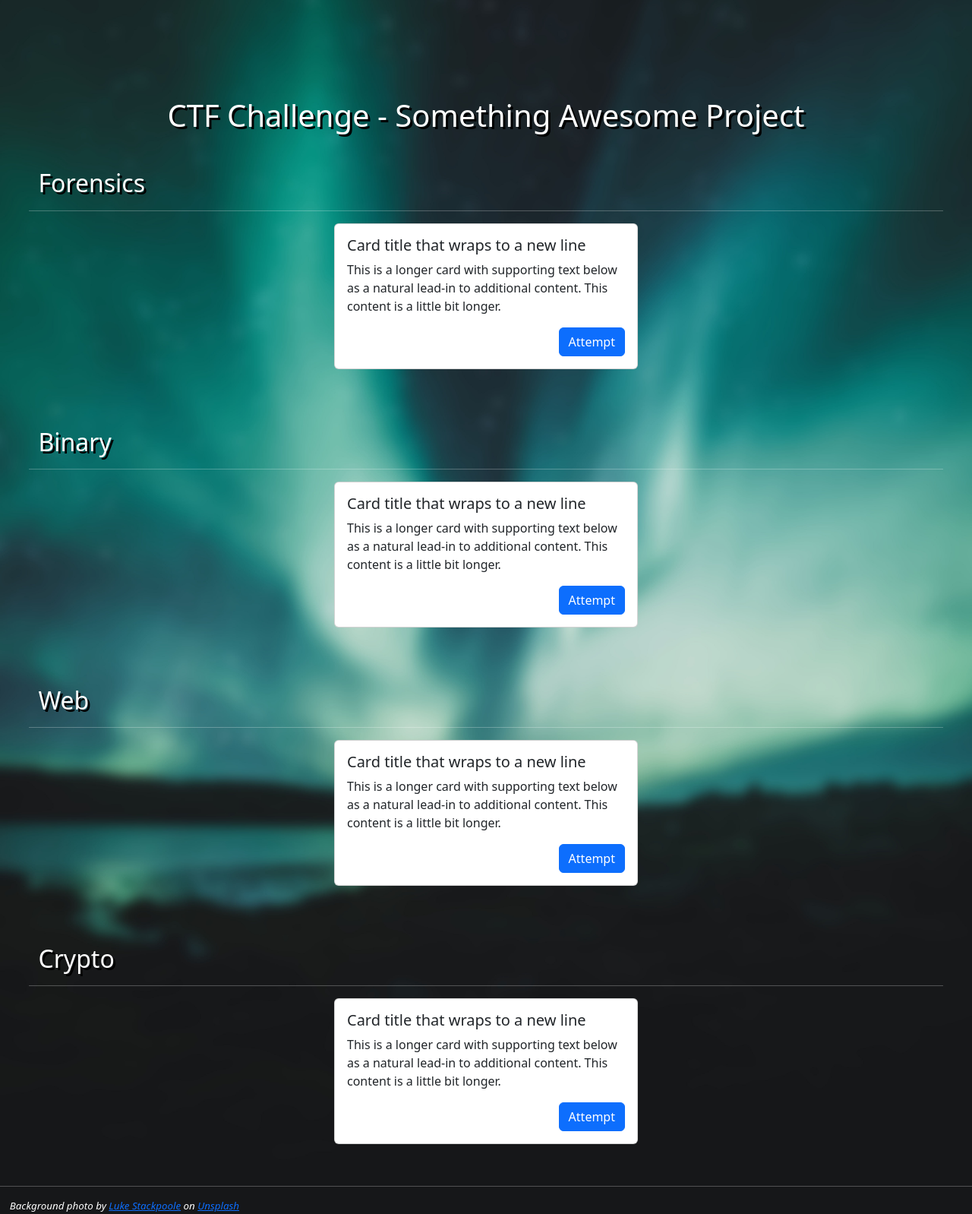
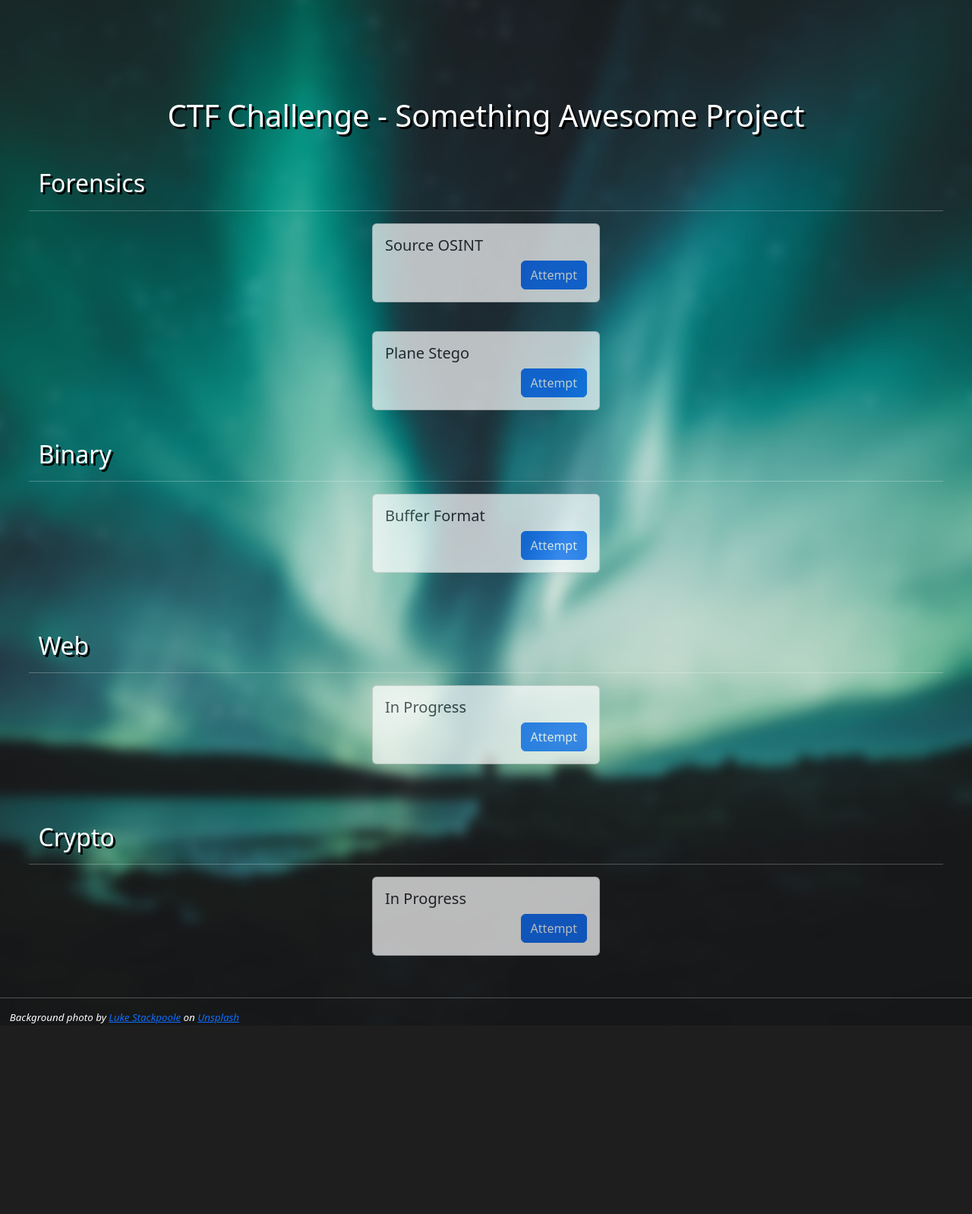
Before and after one commit to Wolfdragon24/comp6841-project, a Flask app: page / in a window 1280 px wide. Shown: the part 56-1654 px from the top of the page at 76% size. After the commit the page ends 1403 px from the top, so only its background shows below. Run offline with Flask 3, Linux system fonts and the light colour scheme; parts of the project's set-up code (start-up, migrations or seed data) failed here and were passed over; some libraries are stand-ins or nearby versions.

Commit message:
Appended initial challenges

```diff
--- a/templates/index.html
+++ b/templates/index.html
@@ -19,7 +19,8 @@
       }
 
       .ctf-card {
-        width: 400px;
+        width: 300px;
+        opacity: 0.7;
       }
 
       .navbar-brand {
@@ -70,13 +71,22 @@
       <div class="card-columns d-flex justify-content-center">
         <div class="card ctf-card">
             <div class="card-body">
-              <h5 class="card-title">Card title that wraps to a new line</h5>
-              <p class="card-text">This is a longer card with supporting text below as a natural lead-in to additional content. This content is a little bit longer.</p>
-              <button type="button" class="btn btn-primary d-flex float-end" data-toggle="modal" data-target="#challengeModal" data-challenge="test">Attempt</button>
+              <h5 class="card-title">Source OSINT</h5>
+              <button type="button" class="btn btn-primary d-flex float-end" data-toggle="modal" data-target="#challengeModal" data-challenge="osint">Attempt</button>
             </div>
         </div>
       </div>
     </div>
+
+    <div class="card-columns d-flex justify-content-center">
+      <div class="card ctf-card">
+          <div class="card-body">
+            <h5 class="card-title">Plane Stego</h5>
+            <button type="button" class="btn btn-primary d-flex float-end" data-toggle="modal" data-target="#challengeModal" data-challenge="stego">Attempt</button>
+          </div>
+      </div>
+    </div>
+  </div>
 
     <div class="ctf-section">
       <h2 class="font-adjust" style="padding-left: 1%;">Binary</h3>
@@ -85,9 +95,8 @@
       <div class="card-columns d-flex justify-content-center">
         <div class="card ctf-card">
             <div class="card-body">
-              <h5 class="card-title">Card title that wraps to a new line</h5>
-              <p class="card-text">This is a longer card with supporting text below as a natural lead-in to additional content. This content is a little bit longer.</p>
-              <button type="button" class="btn btn-primary d-flex float-end" data-toggle="modal" data-target="#challengeModal" data-challenge="test">Attempt</button>
+              <h5 class="card-title">Buffer Format</h5>
+              <button type="button" class="btn btn-primary d-flex float-end" data-toggle="modal" data-target="#challengeModal" data-challenge="bufferformat">Attempt</button>
             </div>
         </div>
       </div>
@@ -100,8 +109,7 @@
       <div class="card-columns d-flex justify-content-center">
         <div class="card ctf-card">
             <div class="card-body">
-              <h5 class="card-title">Card title that wraps to a new line</h5>
-              <p class="card-text">This is a longer card with supporting text below as a natural lead-in to additional content. This content is a little bit longer.</p>
+              <h5 class="card-title">In Progress</h5>
               <button type="button" class="btn btn-primary d-flex float-end" data-toggle="modal" data-target="#challengeModal" data-challenge="test">Attempt</button>
             </div>
         </div>
@@ -115,8 +123,7 @@
         <div class="card-columns d-flex justify-content-center">
           <div class="card ctf-card">
               <div class="card-body">
-                <h5 class="card-title">Card title that wraps to a new line</h5>
-                <p class="card-text">This is a longer card with supporting text below as a natural lead-in to additional content. This content is a little bit longer.</p>
+                <h5 class="card-title">In Progress</h5>
                 <button type="button" class="btn btn-primary d-flex float-end" data-toggle="modal" data-target="#challengeModal" data-challenge="test">Attempt</button>
               </div>
           </div>
```
